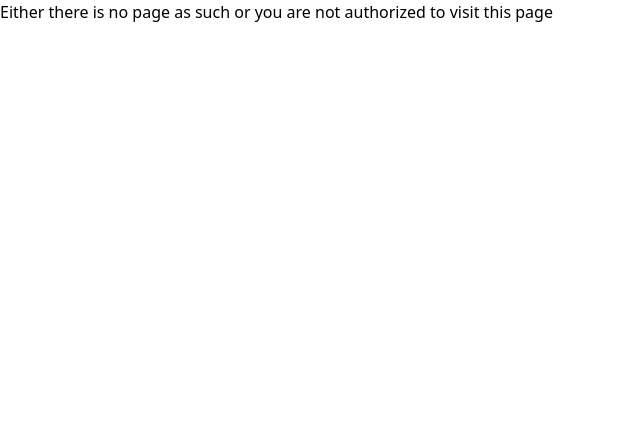
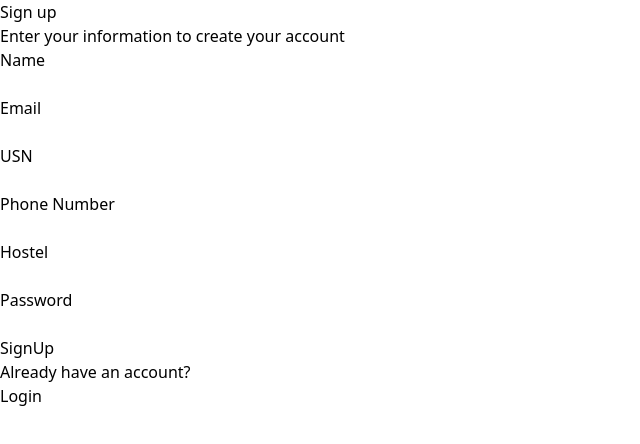
Before and after one commit to PARDY1166/HostelLeaveManagement, a React (Vite) app in the folder frontend/: page /student/signup in a window 1280 px wide. Shown: the top 444 px of the page, without its empty margins (0-640 px from the left). Built offline with nearby package versions, Linux system fonts and the light colour scheme.

Commit message:
update with darshan

```diff
--- a/frontend/src/App.jsx
+++ b/frontend/src/App.jsx
@@ -9,8 +9,9 @@ const ParentSignIn = lazy(()=>import("./pages/parent/ParentSignIn"))
 const ParentSignUp = lazy(()=>import("./pages/parent/ParentSignUp"))
 const ParentDashboard = lazy(()=>import("./pages/parent/ParentDashboard"))
 const PageNotFound = lazy(()=>(import("./pages/PageNotFound")))
-
-
+const StudentSignIn = lazy(()=>import("./pages/student/StudentSignIn"));
+const StudentSignUp = lazy(()=>import("./pages/student/StudentSignUp"));
+const StudentDashboard = lazy(()=>import("./pages/student/StudentDashboard"));
 
 function App() {
 
@@ -57,6 +58,9 @@ function App() {
         <Route path="/warden/signin" element={<WardenSignIn/>}></Route>
         {isVerified && isWarden && <Route path="/warden/dashboard" element={<WardenDashboard/>}></Route>}
         <Route path="*" element = {<PageNotFound/>}></Route>
+        <Route path="/student/signin" element={<StudentSignIn/>}></Route>
+        <Route path="/student/signup" element={<StudentSignUp/>}></Route>
+        <Route path="/student/dashboard" element={<StudentDashboard/>}></Route>
       </Routes>
     </BrowserRouter>
   )
--- a/frontend/src/components/AppBar.jsx
+++ b/frontend/src/components/AppBar.jsx
@@ -1,10 +1,4 @@
-import { useNavigate } from "react-router-dom"
-
 export default function Appbar({user}){
-    const navigate = useNavigate();
-    const link = (address)=>{
-        navigate("/"+address);
-    }
     return(
         <div className="flex justify-between items-center p-5 shadow">
             <button className="font-bold text-xl" >Bmseth Hostels</button>
--- a/frontend/src/pages/student/Dashboard.jsx
+++ /dev/null
@@ -1,6 +0,0 @@
-import Appbar from "../../components/AppBar"
-export default function(){
-    return(
-        <Appbar></Appbar>
-    )
-}
--- /dev/null
+++ b/frontend/src/pages/student/StudentDashboard.jsx
@@ -0,0 +1,27 @@
+import { useEffect, useState } from "react";
+import Appbar from "../../components/AppBar";
+import axios from "axios";
+export default function StudentDashboard() {
+  const [student, setStudent] = useState("");
+  const token = localStorage.getItem("token");
+  useEffect(() => {
+    (async () => {
+      try {
+        const res = await axios.post(
+          "http://localhost:3000/student/dashboard",
+          {},
+          { headers: { Authorization: token } }
+        );
+        console.log(res.data.student);
+        setStudent(res.data.student);
+      } catch (error) {
+        console.log(error);
+      }
+    })();
+  },[token]);
+  return (
+    <div>
+      { student ? <Appbar user={student.name}/> : <h1>Loading...</h1>}
+    </div>
+  );
+}
--- /dev/null
+++ b/frontend/src/pages/student/StudentSignIn.jsx
@@ -0,0 +1,81 @@
+import Heading from "../../components/Heading";
+import SubHeading from "../../components/SubHeading";
+import BottomWarning from "../../components/BottomWarning";
+import InputBox from "../../components/InputBox";
+import Button from "../../components/Button";
+import axios from "axios";
+import { useNavigate } from "react-router-dom";
+import { useState } from "react";
+import { ToastContainer, toast } from "react-toastify";
+
+export default function StudentSignIn() {
+  const [usn, setUsn] = useState("");
+  const [password, setPassword] = useState("");
+  const navigate = useNavigate();
+  const handleSubmit = async () => {
+    try {
+      const response = await axios.post(
+        "http://localhost:3000/student/signin",
+        {
+          usn,
+          password,
+        }
+      );
+      console.log(response.data);
+      const token = response.data.token;
+      localStorage.setItem("token", token);
+      navigate("/parent/dashboard");
+    } catch (err) {
+      toast.error(err.response.data.error, {
+        position: "top-right",
+        autoClose: 1500,
+        hideProgressBar: false,
+        closeOnClick: true,
+        pauseOnHover: true,
+        draggable: true,
+        progress: undefined,
+        theme: "dark",
+      });
+    }
+  };
+  return (
+    <div className="bg-colour h-screen flex flex-col items-center justify-center">
+      <div className="bg-white flex flex-col justify-center p-4 rounded-lg">
+        <ToastContainer
+          position="top-right"
+          autoClose={5000}
+          hideProgressBar={false}
+          newestOnTop={false}
+          closeOnClick
+          rtl={false}
+          pauseOnFocusLoss
+          draggable
+          pauseOnHover
+          theme="dark"
+        />
+        <Heading label={"Sign In"}></Heading>
+        <SubHeading
+          label={"Enter your credentials to access your account"}
+        ></SubHeading>
+        <InputBox
+          label={"USN"}
+          onChange={(e) => {
+            setUsn(e.target.value);
+          }}
+        ></InputBox>
+        <InputBox
+          label={"Password"}
+          onChange={(e) => {
+            setPassword(e.target.value);
+          }}
+        ></InputBox>
+        <Button label={"SignIn"} onClick={handleSubmit}></Button>
+        <BottomWarning
+          label={"Dont an account?"}
+          underline={"Sign Up"}
+          toLink={"./signup"}
+        ></BottomWarning>
+      </div>
+    </div>
+  );
+}
--- /dev/null
+++ b/frontend/src/pages/student/StudentSignUp.jsx
@@ -0,0 +1,97 @@
+import Heading from "../../components/Heading";
+import SubHeading from "../../components/SubHeading";
+import BottomWarning from "../../components/BottomWarning";
+import InputBox from "../../components/InputBox";
+import Button from "../../components/Button";
+import { useState } from "react";
+import axios from "axios";
+import { ToastContainer, toast } from "react-toastify";
+import { useNavigate } from "react-router-dom";
+
+export default function StudentSignup() {
+  const [name, setName] = useState("");
+  const [email, setEmail] = useState("");
+  const [usn,setUsn] = useState("");
+  const [phone, setPhone] = useState("");
+  const [password, setPassword] = useState("");
+  const [hostel, setHostel] = useState("");
+  const navigate = useNavigate();
+  const handleSubmit = async () => {
+    try {
+      const res = await axios.post("http://localhost:3000/student/signup", {
+        name,
+        email,
+        usn,
+        phoneNumber: phone,
+        password,
+        hostel,
+      });
+      console.log(res.data.token);
+      localStorage.setItem("token",res.data.token);
+      navigate("/student/dashboard");
+    } catch (error) {
+      toast.error(error.response.data.error, {
+        position: "top-right",
+        autoClose: 1500,
+        hideProgressBar: false,
+        closeOnClick: true,
+        pauseOnHover: true,
+        draggable: true,
+        progress: undefined,
+        theme: "dark",
+      });
+    }
+  };
+  return (
+    <div className="bg-colour h-screen flex flex-col items-center justify-center">
+      <div className="bg-white flex flex-col justify-center p-4 rounded-lg">
+        <ToastContainer
+          position="top-right"
+          autoClose={5000}
+          hideProgressBar={false}
+          newestOnTop={false}
+          closeOnClick
+          rtl={false}
+          pauseOnFocusLoss
+          draggable
+          pauseOnHover
+          theme="dark"
+        />
+        <Heading label={"Sign up"}></Heading>
+        <SubHeading
+          label={"Enter your information to create your account"}
+        ></SubHeading>
+        <InputBox
+          label={"Name"}
+          onChange={(e) => setName(e.target.value)}
+        ></InputBox>
+        <InputBox
+          label={"Email"}
+          onChange={(e) => setEmail(e.target.value)}
+        ></InputBox>
+        <InputBox
+          label={"USN"}
+          onChange={(e) => setUsn(e.target.value)}
+        ></InputBox>
+        <InputBox
+          label={"Phone Number"}
+          onChange={(e) => setPhone(e.target.value)}
+        ></InputBox>
+        <InputBox
+          label={"Hostel"}
+          onChange={(e) => setHostel(e.target.value)}
+        ></InputBox>
+        <InputBox
+          label={"Password"}
+          onChange={(e) => setPassword(e.target.value)}
+        ></InputBox>
+        <Button label={"SignUp"} onClick={handleSubmit}></Button>
+        <BottomWarning
+          label={"Already have an account?"}
+          underline={"Login"}
+          toLink={"./signin"}
+        ></BottomWarning>
+      </div>
+    </div>
+  );
+}
```
Also changed, not shown: 2 other files (tests, documents, lock files or other folders).
